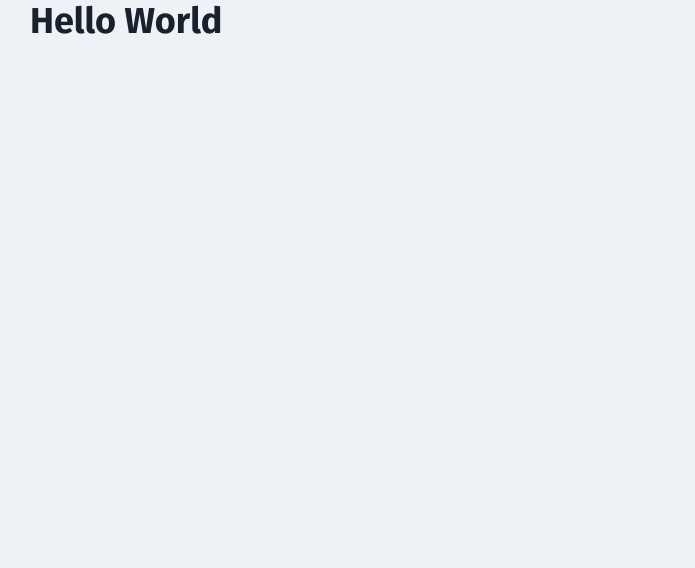
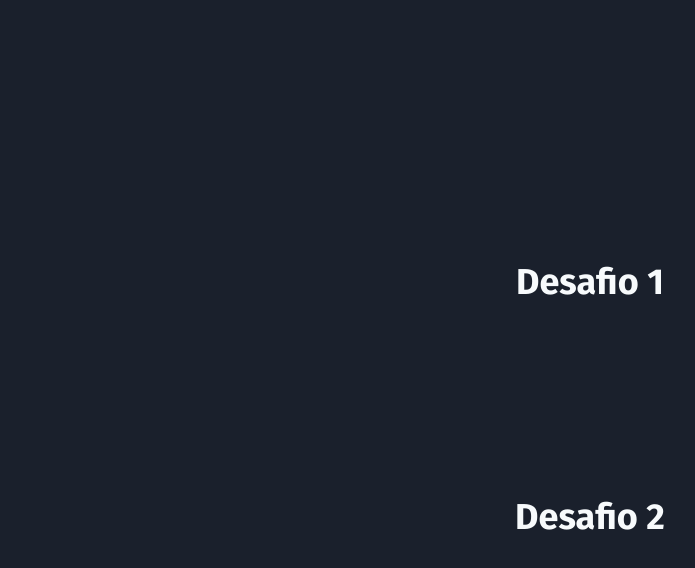
Before and after one commit to devsp-estudos/calindra-desafios-frontend, a Next.js app: page / in a window 1280 px wide. Shown: the top 568 px of the page, without its empty margins (50-745 px from the left). Built offline with nearby package versions, Linux system fonts and the light colour scheme.

Commit message:
feat: create page home

```diff
--- a/src/pages/index.tsx
+++ b/src/pages/index.tsx
@@ -1,7 +1,11 @@
-import { Heading } from '@chakra-ui/react'
+import { Stack } from '@chakra-ui/react'
+import { CardHome } from '../components/CardHome'
 
 export default function Home() {
   return (
-    <Heading>Hello World</Heading>
+    <Stack height="100vh" alignItems="center" justifyContent="center" spacing="4rem">
+      <CardHome href="/desafio1" text="Desafio 1" />
+      <CardHome href="/desafio2" text="Desafio 2" />
+    </Stack>
   )
 }
--- a/src/styles/theme.ts
+++ b/src/styles/theme.ts
@@ -4,8 +4,8 @@ export const theme = extendTheme({
   styles: {
     global: {
       body: {
-        bg: 'gray.100',
-        color: 'gray.800',
+        bg: 'gray.800',
+        color: 'gray.50',
       },
     },
   },
```
